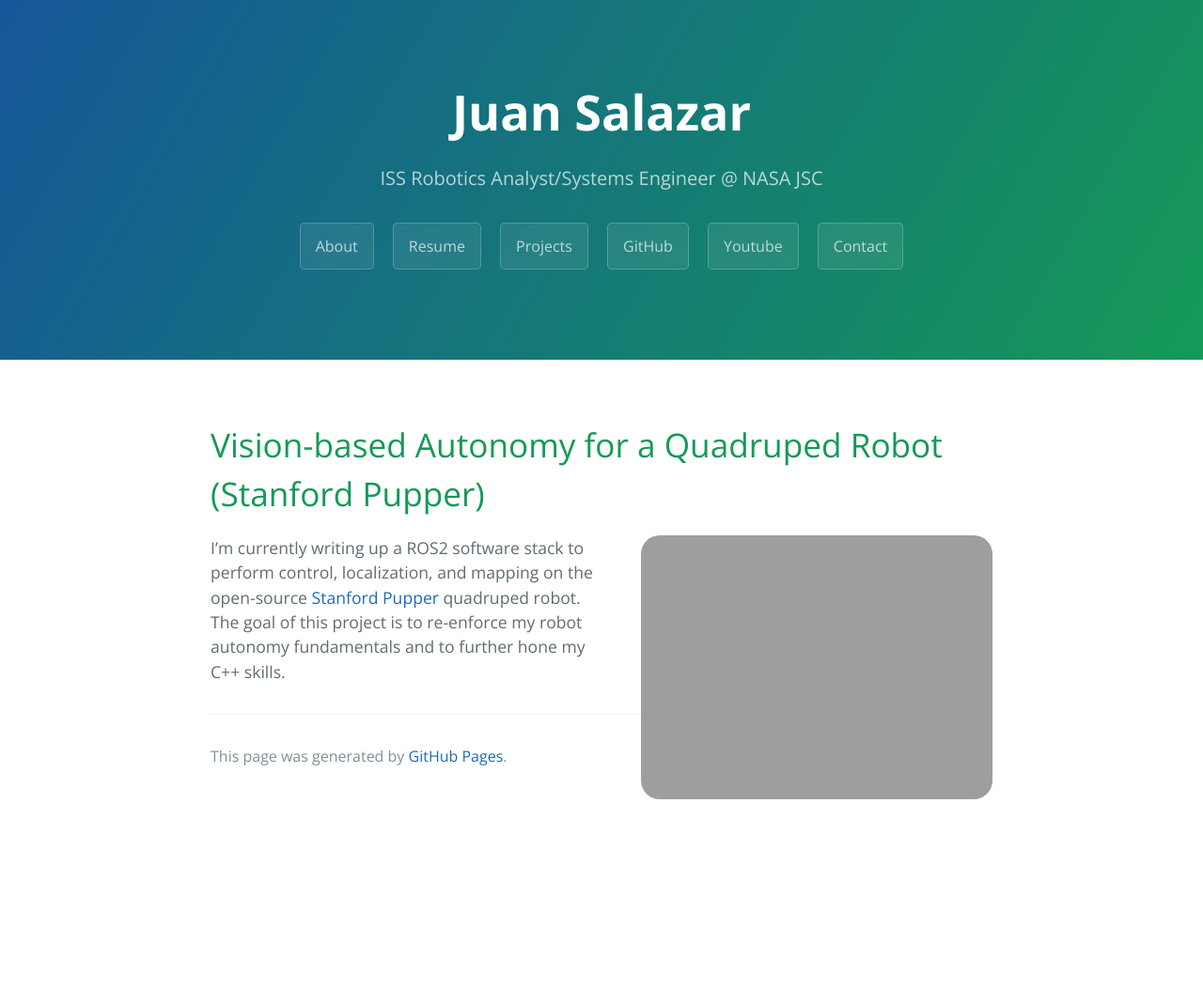
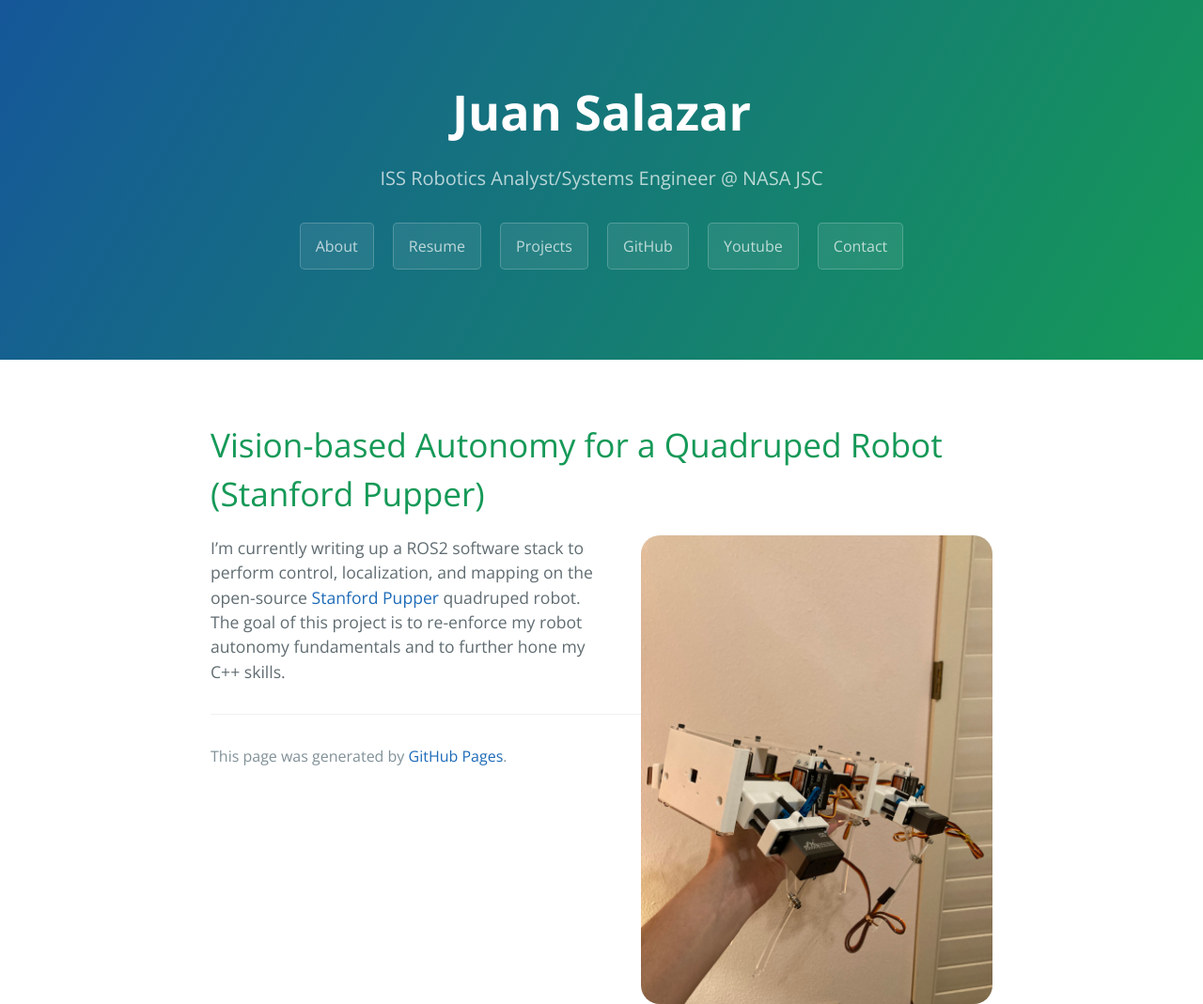
Before and after one commit to juansala/juansala.github.io, a Jekyll site: the page built from _pages/projects.md, in a window 1280 px wide. Shown: the whole page at 94% size. Built offline with Jekyll 4.4.1, drawn with Linux system fonts in a browser that asks for light colours; before the commit the page ends 900 px from its top, so only the background shows below that.

Commit message:
fixed pupper img in projects

```diff
--- a/_pages/projects.md
+++ b/_pages/projects.md
@@ -14,6 +14,6 @@ permalink: /projects/
 
 # Vision-based Autonomy for a Quadruped Robot (Stanford Pupper)
 
-<p><img class="profile" align="right" src="https://juansala.github.io/media/Images/pupper.jpeg" alt="pupper" style="width:45%" /></p>
+<p><img class="profile" align="right" src="https://juansala.github.io/media/Images/pupper.jpg" alt="pupper" style="width:45%" /></p>
 
 I'm currently writing up a ROS2 software stack to perform control, localization, and mapping on the open-source [Stanford Pupper](https://github.com/stanfordroboticsclub/StanfordQuadruped) quadruped robot. The goal of this project is to re-enforce my robot autonomy fundamentals and to further hone my C++ skills.
```
